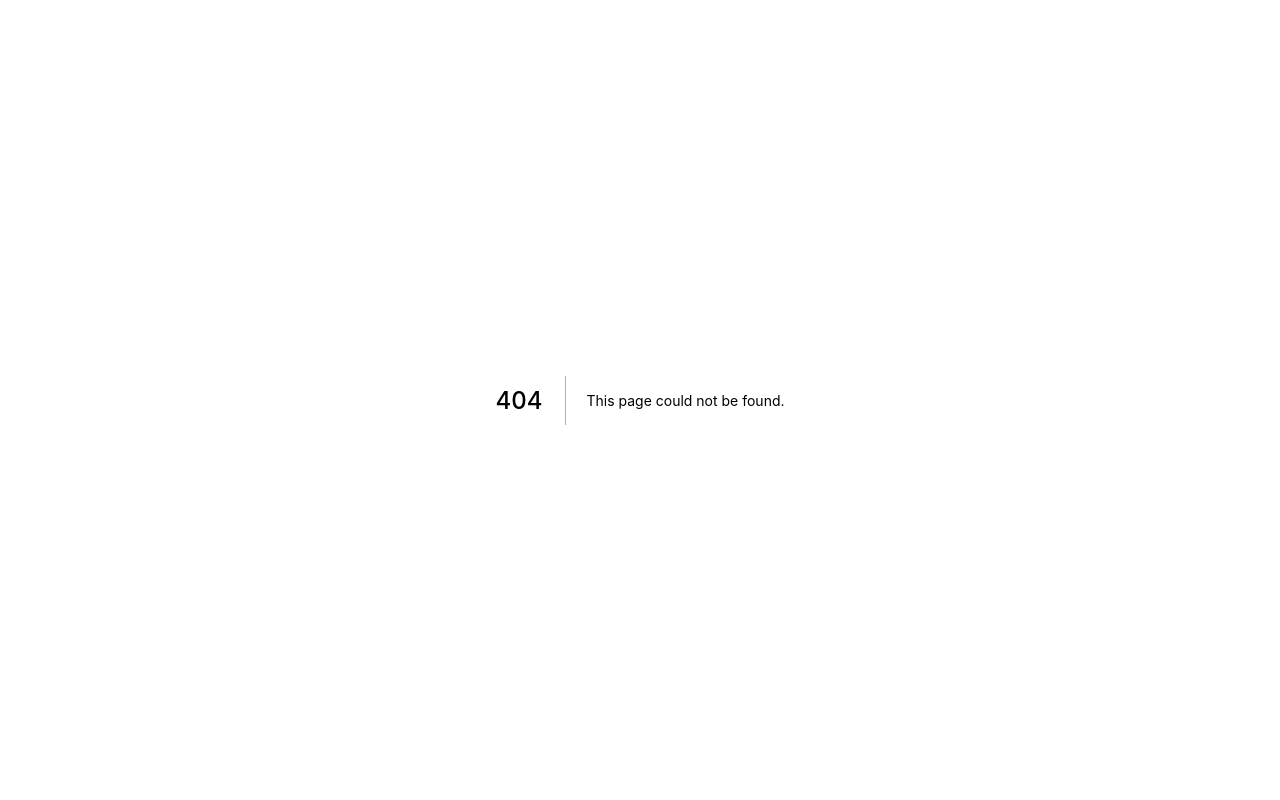
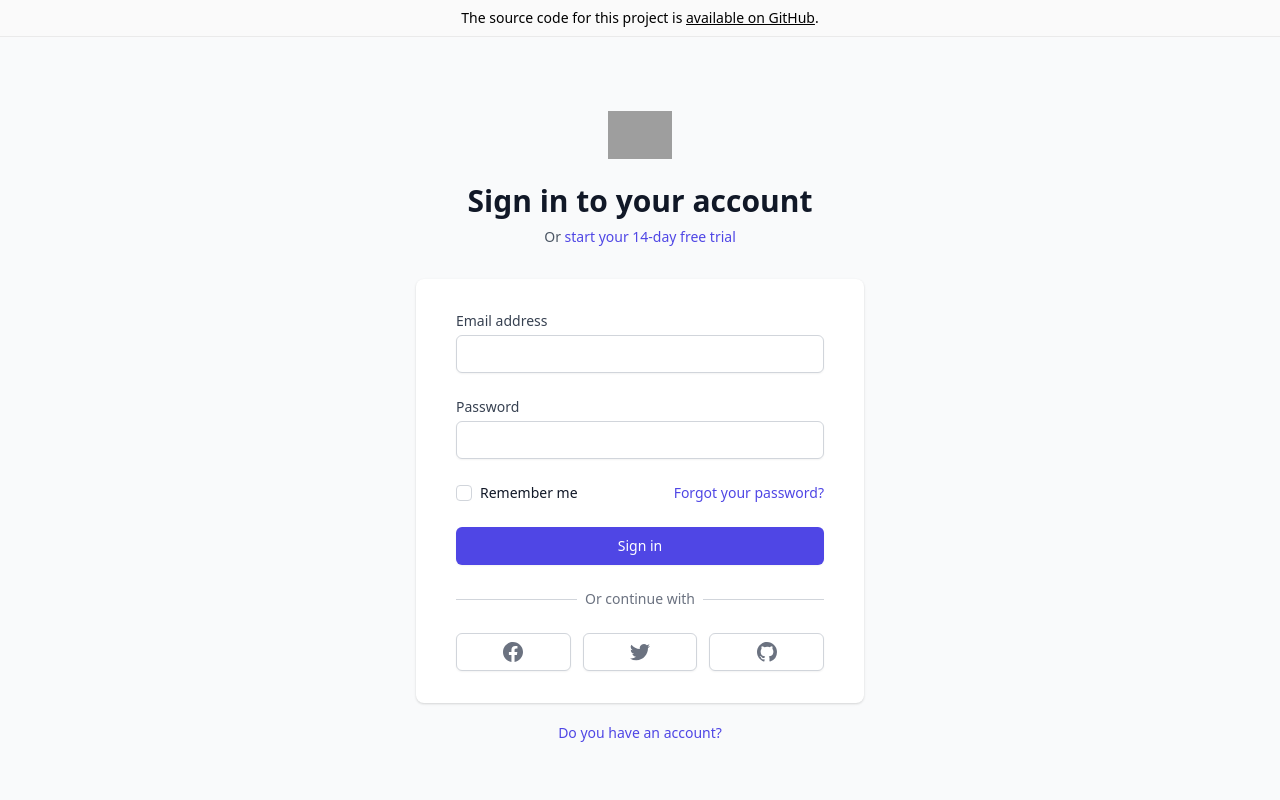
Before and after one commit to DanCaldera/next-typescript-tailwind, a Next.js app: page /login in a window 1280 px wide. Before the commit this address had no page. Shown: the top 800 px of the page. Built offline with nearby package versions, Linux system fonts and the light colour scheme; grey boxes are pictures that could not be loaded.

Commit message:
updated loginform

```diff
--- a/components/hero.tsx
+++ b/components/hero.tsx
@@ -1,7 +1,7 @@
-import { FunctionComponent } from 'react'
+import Link from 'next/link'
 import React from 'react'
 
-const Hero: FunctionComponent = () => {
+const Hero: React.FunctionComponent = () => {
   const [showMenu, setShowMenu] = React.useState(false)
 
   return (
@@ -109,12 +109,11 @@
             </div>
           </div>
           <div className="hidden md:flex">
-            <a
-              href="#"
-              className="inline-flex items-center px-4 py-2 border border-transparent text-sm font-medium rounded-md text-white bg-gray-600 hover:bg-gray-700"
-            >
-              Log in
-            </a>
+            <Link href="/login">
+              <a className="inline-flex items-center px-4 py-2 border border-transparent text-sm font-medium rounded-md text-white bg-gray-600 hover:bg-gray-700">
+                Log in
+              </a>
+            </Link>
           </div>
         </nav>
 
--- /dev/null
+++ b/components/login-form.tsx
@@ -0,0 +1,191 @@
+import { FunctionComponent } from 'react'
+import Link from 'next/link'
+
+const LoginForm: FunctionComponent = () => {
+  return (
+    <div className="min-h-screen bg-gray-50 flex flex-col justify-center py-12 sm:px-6 lg:px-8">
+      <div className="sm:mx-auto sm:w-full sm:max-w-md">
+        <img
+          className="mx-auto h-12 w-auto"
+          src="https://tailwindui.com/img/logos/workflow-mark-indigo-600.svg"
+          alt="Workflow"
+        />
+        <h2 className="mt-6 text-center text-3xl font-extrabold text-gray-900">
+          Sign in to your account
+        </h2>
+        <p className="mt-2 text-center text-sm text-gray-600 max-w">
+          Or
+          <a
+            href="#"
+            className="font-medium text-indigo-600 hover:text-indigo-500"
+          >
+            {' '}
+            start your 14-day free trial
+          </a>
+        </p>
+      </div>
+
+      <div className="mt-8 sm:mx-auto sm:w-full sm:max-w-md">
+        <div className="bg-white py-8 px-4 shadow sm:rounded-lg sm:px-10">
+          <form className="space-y-6" action="#" method="POST">
+            <div>
+              <label
+                htmlFor="email"
+                className="block text-sm font-medium text-gray-700"
+              >
+                Email address
+              </label>
+              <div className="mt-1">
+                <input
+                  id="email"
+                  name="email"
+                  type="email"
+                  autoComplete="email"
+                  required
+                  className="appearance-none block w-full px-3 py-2 border border-gray-300 rounded-md shadow-sm placeholder-gray-400 focus:outline-none focus:ring-indigo-500 focus:border-indigo-500 sm:text-sm"
+                />
+              </div>
+            </div>
+
+            <div>
+              <label
+                htmlFor="password"
+                className="block text-sm font-medium text-gray-700"
+              >
+                Password
+              </label>
+              <div className="mt-1">
+                <input
+                  id="password"
+                  name="password"
+                  type="password"
+                  autoComplete="current-password"
+                  required
+                  className="appearance-none block w-full px-3 py-2 border border-gray-300 rounded-md shadow-sm placeholder-gray-400 focus:outline-none focus:ring-indigo-500 focus:border-indigo-500 sm:text-sm"
+                />
+              </div>
+            </div>
+
+            <div className="flex items-center justify-between">
+              <div className="flex items-center">
+                <input
+                  id="remember_me"
+                  name="remember_me"
+                  type="checkbox"
+                  className="h-4 w-4 text-indigo-600 focus:ring-indigo-500 border-gray-300 rounded"
+                />
+                <label
+                  htmlFor="remember_me"
+                  className="ml-2 block text-sm text-gray-900"
+                >
+                  Remember me
+                </label>
+              </div>
+
+              <div className="text-sm">
+                <a
+                  href="#"
+                  className="font-medium text-indigo-600 hover:text-indigo-500"
+                >
+                  Forgot your password?
+                </a>
+              </div>
+            </div>
+
+            <div>
+              <button
+                type="submit"
+                className="w-full flex justify-center py-2 px-4 border border-transparent rounded-md shadow-sm text-sm font-medium text-white bg-indigo-600 hover:bg-indigo-700 focus:outline-none focus:ring-2 focus:ring-offset-2 focus:ring-indigo-500"
+              >
+                Sign in
+              </button>
+            </div>
+          </form>
+
+          <div className="mt-6">
+            <div className="relative">
+              <div className="absolute inset-0 flex items-center">
+                <div className="w-full border-t border-gray-300"></div>
+              </div>
+              <div className="relative flex justify-center text-sm">
+                <span className="px-2 bg-white text-gray-500">
+                  Or continue with
+                </span>
+              </div>
+            </div>
+
+            <div className="mt-6 grid grid-cols-3 gap-3">
+              <div>
+                <a
+                  href="#"
+                  className="w-full inline-flex justify-center py-2 px-4 border border-gray-300 rounded-md shadow-sm bg-white text-sm font-medium text-gray-500 hover:bg-gray-50"
+                >
+                  <span className="sr-only">Sign in with Facebook</span>
+                  <svg
+                    className="w-5 h-5"
+                    fill="currentColor"
+                    viewBox="0 0 20 20"
+                    aria-hidden="true"
+                  >
+                    <path
+                      fill-rule="evenodd"
+                      d="M20 10c0-5.523-4.477-10-10-10S0 4.477 0 10c0 4.991 3.657 9.128 8.438 9.878v-6.987h-2.54V10h2.54V7.797c0-2.506 1.492-3.89 3.777-3.89 1.094 0 2.238.195 2.238.195v2.46h-1.26c-1.243 0-1.63.771-1.63 1.562V10h2.773l-.443 2.89h-2.33v6.988C16.343 19.128 20 14.991 20 10z"
+                      clip-rule="evenodd"
+                    />
+                  </svg>
+                </a>
+              </div>
+
+              <div>
+                <a
+                  href="#"
+                  className="w-full inline-flex justify-center py-2 px-4 border border-gray-300 rounded-md shadow-sm bg-white text-sm font-medium text-gray-500 hover:bg-gray-50"
+                >
+                  <span className="sr-only">Sign in with Twitter</span>
+                  <svg
+                    className="w-5 h-5"
+                    fill="currentColor"
+                    viewBox="0 0 20 20"
+                    aria-hidden="true"
+                  >
+                    <path d="M6.29 18.251c7.547 0 11.675-6.253 11.675-11.675 0-.178 0-.355-.012-.53A8.348 8.348 0 0020 3.92a8.19 8.19 0 01-2.357.646 4.118 4.118 0 001.804-2.27 8.224 8.224 0 01-2.605.996 4.107 4.107 0 00-6.993 3.743 11.65 11.65 0 01-8.457-4.287 4.106 4.106 0 001.27 5.477A4.073 4.073 0 01.8 7.713v.052a4.105 4.105 0 003.292 4.022 4.095 4.095 0 01-1.853.07 4.108 4.108 0 003.834 2.85A8.233 8.233 0 010 16.407a11.616 11.616 0 006.29 1.84" />
+                  </svg>
+                </a>
+              </div>
+
+              <div>
+                <a
+                  href="#"
+                  className="w-full inline-flex justify-center py-2 px-4 border border-gray-300 rounded-md shadow-sm bg-white text-sm font-medium text-gray-500 hover:bg-gray-50"
+                >
+                  <span className="sr-only">Sign in with GitHub</span>
+                  <svg
+                    className="w-5 h-5"
+                    fill="currentColor"
+                    viewBox="0 0 20 20"
+                    aria-hidden="true"
+                  >
+                    <path
+                      fill-rule="evenodd"
+                      d="M10 0C4.477 0 0 4.484 0 10.017c0 4.425 2.865 8.18 6.839 9.504.5.092.682-.217.682-.483 0-.237-.008-.868-.013-1.703-2.782.605-3.369-1.343-3.369-1.343-.454-1.158-1.11-1.466-1.11-1.466-.908-.62.069-.608.069-.608 1.003.07 1.531 1.032 1.531 1.032.892 1.53 2.341 1.088 2.91.832.092-.647.35-1.088.636-1.338-2.22-.253-4.555-1.113-4.555-4.951 0-1.093.39-1.988 1.029-2.688-.103-.253-.446-1.272.098-2.65 0 0 .84-.27 2.75 1.026A9.564 9.564 0 0110 4.844c.85.004 1.705.115 2.504.337 1.909-1.296 2.747-1.027 2.747-1.027.546 1.379.203 2.398.1 2.651.64.7 1.028 1.595 1.028 2.688 0 3.848-2.339 4.695-4.566 4.942.359.31.678.921.678 1.856 0 1.338-.012 2.419-.012 2.747 0 .268.18.58.688.482A10.019 10.019 0 0020 10.017C20 4.484 15.522 0 10 0z"
+                      clip-rule="evenodd"
+                    />
+                  </svg>
+                </a>
+              </div>
+            </div>
+          </div>
+        </div>
+        <div className="flex justify-center text-sm py-5 px-4">
+          <Link href="/">
+            <a className="font-medium text-indigo-600 hover:text-indigo-500">
+              Do you have an account?
+            </a>
+          </Link>
+        </div>
+      </div>
+    </div>
+  )
+}
+
+export default LoginForm
--- /dev/null
+++ b/pages/login.tsx
@@ -0,0 +1,20 @@
+import Head from 'next/head'
+import React from 'react'
+import Layout from '../components/layout'
+import LoginForm from '../components/login-form'
+import { CMS_NAME } from '../lib/constants'
+
+const Login = () => {
+  return (
+    <>
+      <Layout>
+        <Head>
+          <title>{CMS_NAME}</title>
+        </Head>
+        <LoginForm />
+      </Layout>
+    </>
+  )
+}
+
+export default Login
```
